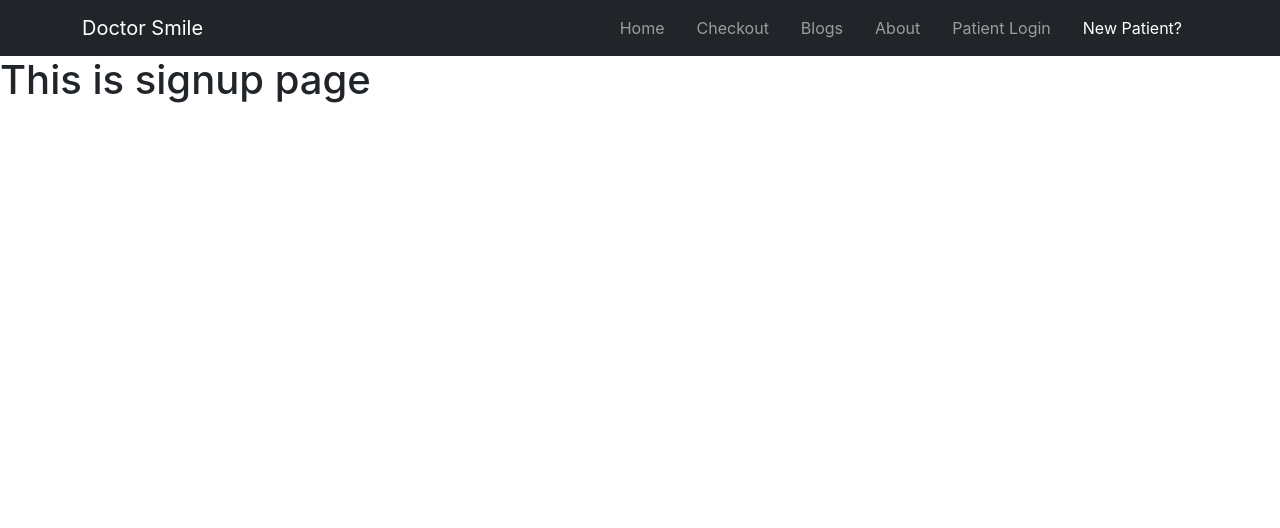
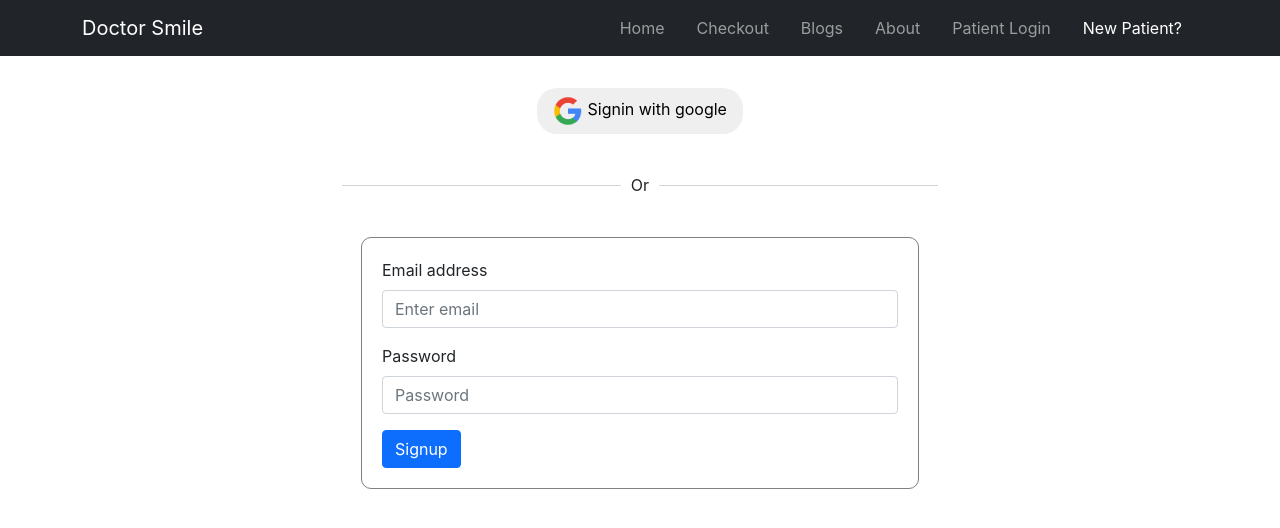
Before and after one commit to tusharpramanikbd/doctor-smile, a React (Create React App) app: page /signup in a window 1280 px wide. Shown: the top 528 px of the page. Built offline with nearby package versions, Linux system fonts and the light colour scheme; the HTML template or start-up script is replaced by a standard one.

Commit message:
signup component created

```diff
--- a/src/pages/Login/Login/Login.css
+++ b/src/pages/Login/Login/Login.css
@@ -1,6 +1,5 @@
 .login-container {
   text-align: center;
-  /* background: turquoise; */
   min-height: calc(100vh - 56px);
 }
 .login-form {
--- a/src/pages/Login/Login/Login.js
+++ b/src/pages/Login/Login/Login.js
@@ -7,7 +7,6 @@ const Login = () => {
   return (
     <div className='container login-container'>
       <SocialLogin />
-
       <div className='login-form'>
         <Form>
           <Form.Group className='mb-3' controlId='formBasicEmail'>
--- a/src/pages/Login/Signup/Signup.css
+++ b/src/pages/Login/Signup/Signup.css
@@ -0,0 +1,20 @@
+.signup-container {
+  text-align: center;
+  min-height: calc(100vh - 56px);
+}
+
+.signup-form {
+  width: 50%;
+  margin: 0 auto;
+  border: 1px solid gray;
+  border-radius: 10px;
+  padding: 20px;
+  text-align: start;
+  margin-top: 1.5rem;
+}
+
+@media screen and (max-width: 992px) {
+  .signup-form {
+    width: 80%;
+  }
+}
--- a/src/pages/Login/Signup/Signup.js
+++ b/src/pages/Login/Signup/Signup.js
@@ -1,10 +1,27 @@
 import React from 'react'
+import { Button, Form } from 'react-bootstrap'
+import SocialLogin from '../SocialLogin/SocialLogin'
 import './Signup.css'
 
 const Signup = () => {
   return (
-    <div>
-      <h1>This is signup page</h1>
+    <div className='container signup-container'>
+      <SocialLogin />
+      <div className='signup-form'>
+        <Form>
+          <Form.Group className='mb-3' controlId='formBasicEmail'>
+            <Form.Label>Email address</Form.Label>
+            <Form.Control type='email' placeholder='Enter email' required />
+          </Form.Group>
+          <Form.Group className='mb-3' controlId='formBasicPassword'>
+            <Form.Label>Password</Form.Label>
+            <Form.Control type='password' placeholder='Password' required />
+          </Form.Group>
+          <Button variant='primary' type='submit'>
+            Signup
+          </Button>
+        </Form>
+      </div>
     </div>
   )
 }
--- a/src/pages/Login/SocialLogin/SocialLogin.css
+++ b/src/pages/Login/SocialLogin/SocialLogin.css
@@ -8,7 +8,7 @@
 .horizontal-line {
   width: 25%;
   height: 1px;
-  background-color: darkgray;
+  background-color: lightgray;
 }
 
 .horizontal-line-container {
```
